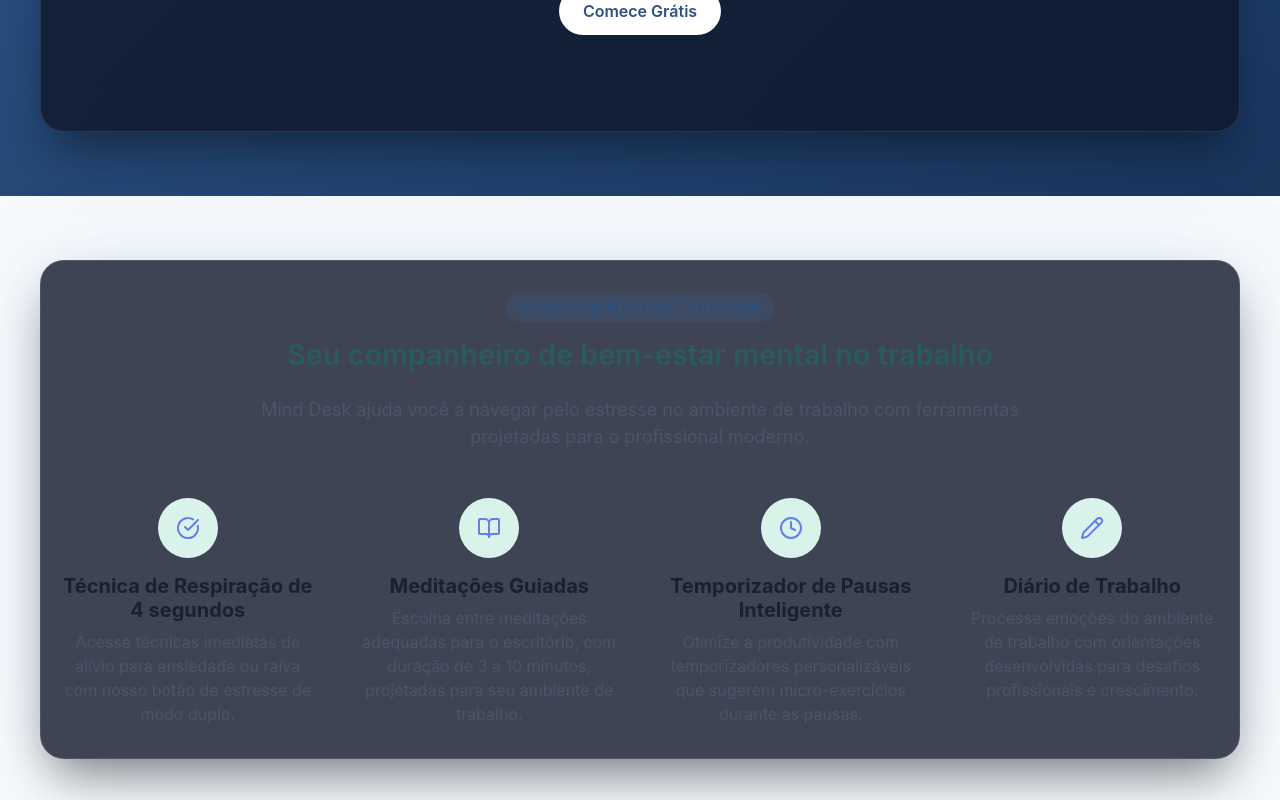
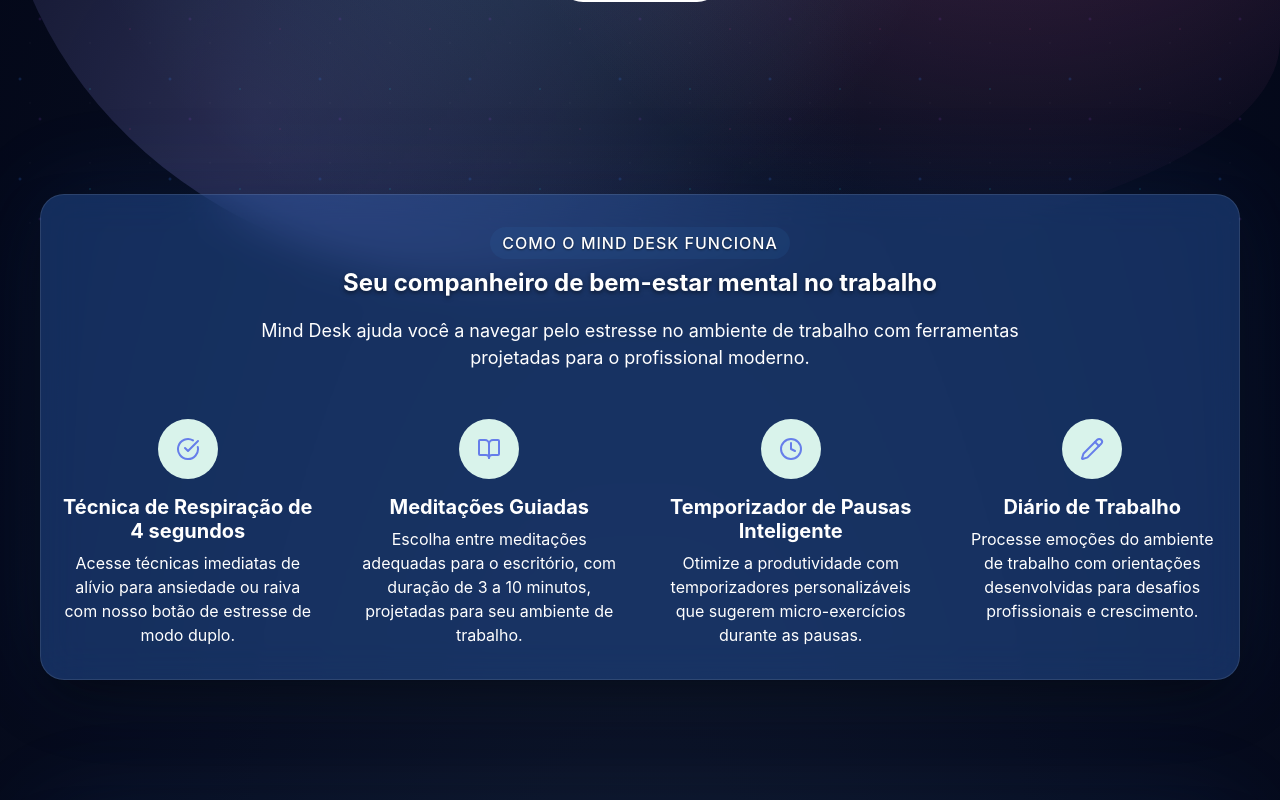
Before and after one commit to Zezoca29/front-mindDesk, a React (Vite) app: page / in a window 1280 px wide. Shown: the part 520-1320 px from the top of the page. Built offline with nearby package versions, Linux system fonts and the light colour scheme.

Commit message:
Criação do botão premium

```diff
--- a/src/App.jsx
+++ b/src/App.jsx
@@ -164,7 +164,7 @@
       <Navbar />
       {/* Hero Section */}
       <section className="hero">
-        <div className="container">
+        <div className="container-home">
           <div className="hero-content">
             <h1 className="hero-title">
               <span>Controle Sua Mente</span>
--- a/src/pages/MindfulnessApp.jsx
+++ b/src/pages/MindfulnessApp.jsx
@@ -17,10 +17,30 @@
   const [isDarkMode, setIsDarkMode] = useState(false);
   const [currentTime, setCurrentTime] = useState(new Date());
   const [streak, setStreak] = useState(12);
-  const [showPremiumScreen, setShowPremiumScreen] = useState(false);
 
-  // Função para alternar a tela premium
-  const handleToggle = () => {
+  // Inicializa o estado lendo do localStorage
+  const [isPremium, setIsPremium] = useState(() => {
+    const saved = localStorage.getItem('isPremium');
+    return saved === 'true';
+  });
+
+  const [showPremiumScreen, setShowPremiumScreen] = useState(() => {
+    const saved = localStorage.getItem('showPremiumScreen');
+    return saved === 'true';
+  });
+
+  // Sempre que isPremium mudar, salva no localStorage
+  useEffect(() => {
+    localStorage.setItem('isPremium', isPremium);
+  }, [isPremium]);
+
+  // Sempre que showPremiumScreen mudar, salva no localStorage
+  useEffect(() => {
+    localStorage.setItem('showPremiumScreen', showPremiumScreen);
+  }, [showPremiumScreen]);
+
+  const handlePremiumToggle = () => {
+    setIsPremium((prev) => !prev);
     setShowPremiumScreen((prev) => !prev);
   };
 
@@ -675,12 +695,11 @@
       <button onClick={() => setShowPremiumScreen(false)}>Voltar</button>
     </div>
   );
-
-// ...existing code...
-return (
+  // Renderizar o conteúdo principal do aplicativo
+  return (
     <div className="app-container">
       {/* Cabeçalho do Aplicativo */}
-      <MindfulnessHeader onPremiumToggle={() => setShowPremiumScreen(true)} />
+      <MindfulnessHeader onPremiumToggle={handlePremiumToggle} />
       {/* Conteúdo Principal */}
       <main className="main-content">
         {showPremiumScreen ? (
--- a/src/pages/MindfulnessAppHeader.css
+++ b/src/pages/MindfulnessAppHeader.css
@@ -34,7 +34,7 @@
         }
 
         .container {
-            background: rgba(15, 23, 42, 0.8);
+            background: rgba(59, 130, 246, 0.3);
             backdrop-filter: blur(20px);
             border: 1px solid rgba(255, 255, 255, 0.1);
             border-radius: 24px;
@@ -341,3 +341,25 @@
                 transform: translateY(0) scale(1);
             }
         }
+
+        .section-title{
+            color: #ffffff;
+            font-size: 24px;
+            font-weight: 700;
+            text-align: center;
+            margin-bottom: 20px;
+            text-shadow: 0 2px 4px rgba(0, 0, 0, 0.5);
+        }
+        .section-tag{
+            color: #ffffff;
+            font-size: 16px;
+            font-weight: 500;
+            text-align: center;
+            margin-bottom: 10px;
+            text-shadow: 0 1px 2px rgba(0, 0, 0, 0.5);
+        }
+
+        .navbar {
+            background: #fff;
+            border: none;
+        }
--- a/src/pages/MindfulnessAppHeader.jsx
+++ b/src/pages/MindfulnessAppHeader.jsx
@@ -26,8 +26,22 @@
   const [isDarkMode, setIsDarkMode] = useState(false);
   const [currentTime, setCurrentTime] = useState(new Date());
   const [streak, setStreak] = useState(12);
-  const [isPremium, setIsPremium] = useState(false);
   const { user: userInfo, isAuthenticated, logout } = useAuth();
+
+  const [isPremium, setIsPremium] = useState(() => {
+    const saved = localStorage.getItem('isPremium');
+    return saved === 'true';
+  });
+
+  // Se quiser atualizar o estado caso o localStorage mude em outro lugar:
+  useEffect(() => {
+    const handleStorage = () => {
+      const saved = localStorage.getItem('isPremium');
+      setIsPremium(saved === 'true');
+    };
+    window.addEventListener('storage', handleStorage);
+    return () => window.removeEventListener('storage', handleStorage);
+  }, []);
 
   // dailyProgress pode estar em userInfo.user.dailyProgress ou userInfo.dailyProgress
   const dailyProgress =
--- a/src/pages/Recommendation.css
+++ b/src/pages/Recommendation.css
@@ -867,7 +867,6 @@
 
 /* Footer */
 .footer {
-  background: linear-gradient(to right, #4f46e5, #9333ea);
   border-radius: 1rem;
   padding: 2rem;
   text-align: center;
--- a/src/styles.css
+++ b/src/styles.css
@@ -187,7 +187,6 @@
   /* Hero Section */
   .hero {
     padding: 4rem 0;
-    background: linear-gradient(135deg, var(--color-primary) 0%, var(--color-primary-dark) 100%);
     color: var(--color-white);
     text-align: center;
   }
@@ -230,10 +229,6 @@
     padding: 4rem 0;
   }
 
-  .bg-light {
-    background-color: var(--color-light);
-  }
-
   .section-header {
     text-align: center;
     max-width: 800px;
@@ -260,7 +255,7 @@
   }
 
   .section-description {
-    color: var(--color-secondary);
+    color: white;
     font-size: 1.125rem;
   }
 
@@ -297,11 +292,11 @@
   .feature-title {
     font-size: 1.25rem;
     margin-bottom: 0.5rem;
-    color: var(--color-dark);
+    color: white;
   }
 
   .feature-description {
-    color: var(--color-secondary);
+    color: white;
   }
 
   /* Cards Grid */
@@ -462,7 +457,6 @@
 
   /* CTA Section */
   .cta {
-    background: linear-gradient(135deg, var(--color-primary) 0%, var(--color-primary-dark) 100%);
     color: var(--color-white);
     padding: 4rem 0;
     text-align: center;
@@ -498,7 +492,6 @@
 
   /* Footer */
   .footer {
-    background-color: var(--color-dark);
     color: var(--color-gray-light);
     padding: 3rem 0;
   }
```
Also changed, not shown: 1 other file (tests, documents, lock files or other folders).
